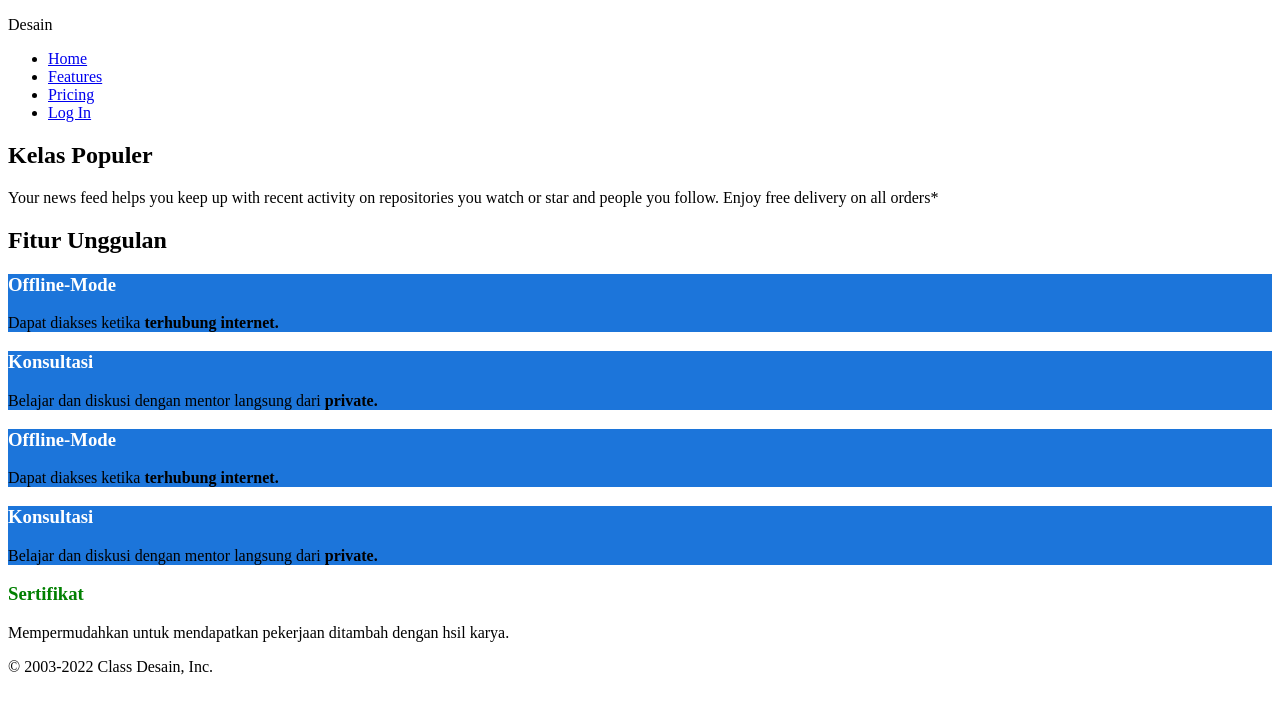
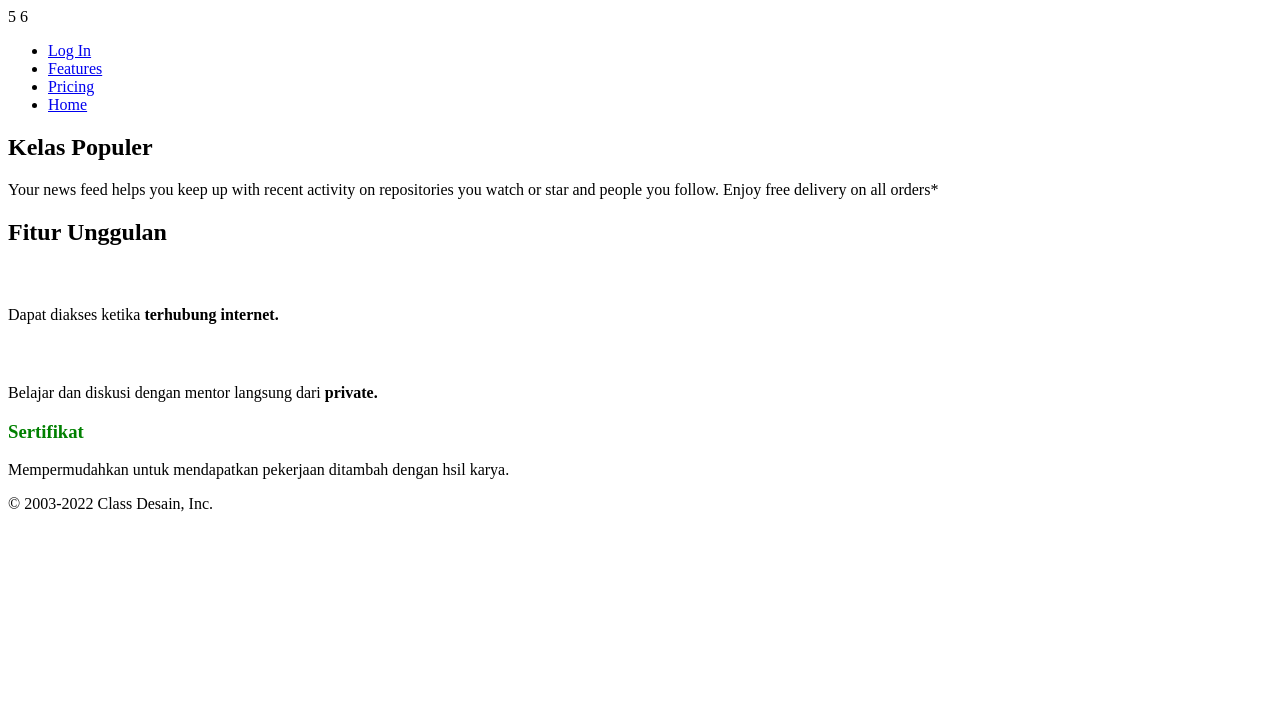
Before and after one commit to mrozak/bwahtml5, a plain HTML site: page index.html in a window 1280 px wide. Drawn offline with Linux system fonts and the light colour scheme.

```diff
--- a/index.html
+++ b/index.html
@@ -1,25 +1,8 @@
-<!DOCTYPE html>
-<html lang="en">
-
-<head>
-    <meta charset="UTF-8">
-    <meta http-equiv="X-UA-Compatible" content="IE=edge">
-    <meta name="viewport" content="width=device-width, initial-scale=1.0">
-    <title>Class Desain</title>
-
-    <link rel="stylesheet" href="styles/main.css" />
-
-
-</head>
-
-<body>
-    <nav>
-        <p>
-            Desain
-        </p>
-        <ul>
+5
+6
+<ul class="navigation">
     <li>
-                <a href="indek.html">Home</a>
+        <a href="login.html">Log In</a>
     </li>
     <li>
         <a href="features.html">Features</a>
@@ -28,8 +11,9 @@
         <a href="#">Pricing</a>
     </li>
     <li>
-                <a href="login.html">Log In</a>
+        <a href="indek.html">Home</a>
     </li>
+
 </ul>
 </nav>
 <section>
@@ -59,25 +43,6 @@
         <p>
             Belajar dan diskusi dengan mentor langsung dari <strong>private.</strong>
         </p>
-
-        </div>
-        <div class="fitur">
-            <h3>
-                <font color="white">Offline-Mode</font>
-            </h3>
-            <p>
-                Dapat diakses ketika <strong>terhubung internet.</strong>
-            </p>
-        </div>
-
-        <div class="fitur">
-            <h3>
-                <font color="White">Konsultasi</font>
-            </h3>
-            <p>
-                Belajar dan diskusi dengan mentor langsung dari <strong>private.</strong>
-            </p>
-
     </div>
     <h3>
         <font color="green">Sertifikat</font>
```
Lines whose indentation alone changed are shown as unchanged.
